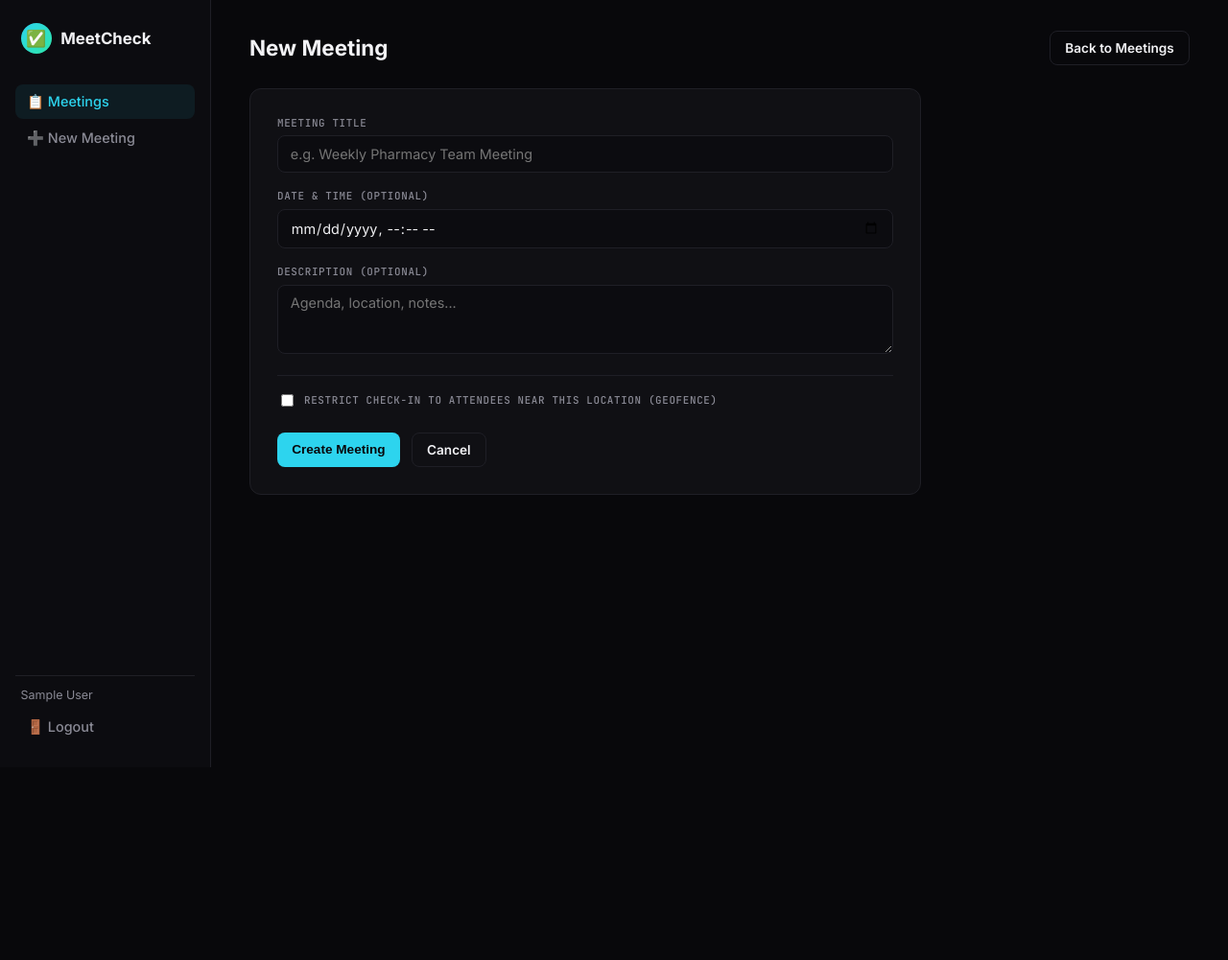
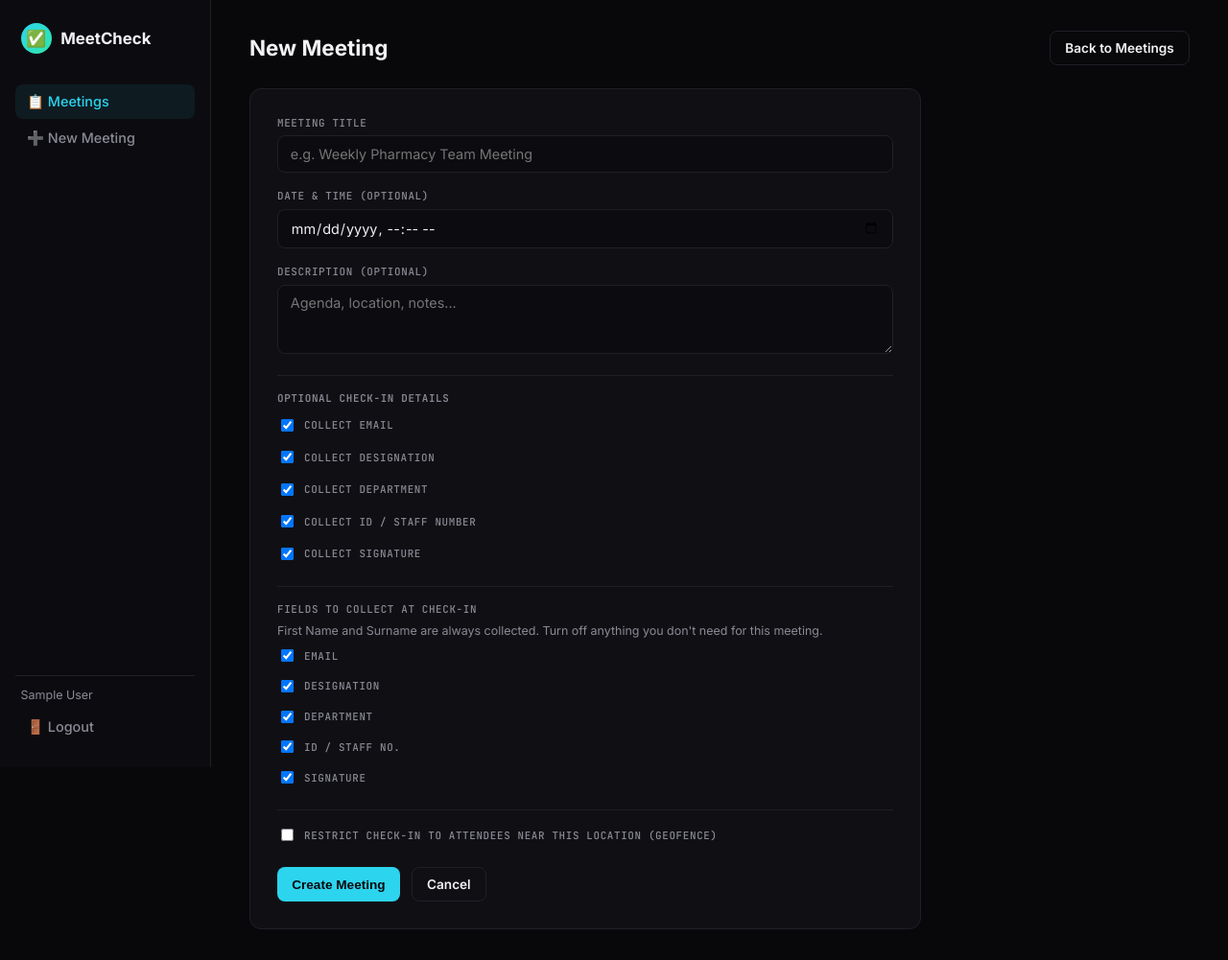
Before and after one commit to Mosescasper/meetcheck, a Flask app: page /meetings/new in a window 1280 px wide. Shown: the whole page at 96% size. Before the commit the page ends 800 px from the top, so only its background shows below. Run offline with Flask 3, Linux system fonts and the light colour scheme; the visitor is signed in with stand-in values (Sample User, id 1).

Commit message:
Make attendance form fields configurable per meeting

```diff
--- a/app.py
+++ b/app.py
@@ -82,6 +82,28 @@ def _parse_geofence_form(form):
         radius = 10
 
     return True, lat, lng, radius
+
+
+# The optional fields an organizer can turn on/off per meeting. Keys match
+# the checkbox `name` in the form and the Meeting column name.
+OPTIONAL_ATTEND_FIELDS = ["email", "designation", "department", "id_number", "signature"]
+
+
+def _parse_field_toggles(form):
+    """Reads which optional fields this meeting's check-in form should
+    collect. Returns a dict like {"collect_email": True, ...}."""
+    return {f"collect_{field}": form.get(f"collect_{field}") == "on" for field in OPTIONAL_ATTEND_FIELDS}
+
+
+def _parse_optional_fields(form):
+    """Returns the per-meeting optional attendance-field settings."""
+    return {
+        "collect_email": form.get("collect_email") == "on",
+        "collect_designation": form.get("collect_designation") == "on",
+        "collect_department": form.get("collect_department") == "on",
+        "collect_id_number": form.get("collect_id_number") == "on",
+        "collect_signature": form.get("collect_signature") == "on",
+    }
 
 
 # ---------------------------------------------------------------------------
@@ -198,6 +220,8 @@ def meeting_new():
             flash(str(e), "danger")
             return render_template("meetings/new.html")
 
+        optional_fields = _parse_optional_fields(request.form)
+
         scheduled_for_val = None
         if scheduled_for_str:
             try:
@@ -214,6 +238,7 @@ def meeting_new():
             geofence_lat=geofence_lat,
             geofence_lng=geofence_lng,
             geofence_radius_m=geofence_radius_m,
+            **_parse_field_toggles(request.form),
         )
         db.session.add(meeting)
         db.session.commit()
@@ -259,6 +284,8 @@ def meeting_edit(meeting_id):
             flash(str(e), "danger")
             return render_template("meetings/edit.html", meeting=meeting)
 
+        optional_fields = _parse_optional_fields(request.form)
+
         scheduled_for_val = None
         if scheduled_for_str:
             try:
@@ -273,6 +300,8 @@ def meeting_edit(meeting_id):
         meeting.geofence_lat = geofence_lat
         meeting.geofence_lng = geofence_lng
         meeting.geofence_radius_m = geofence_radius_m
+        for key, value in _parse_field_toggles(request.form).items():
+            setattr(meeting, key, value)
         db.session.commit()
 
         flash(f"Meeting '{meeting.title}' updated.", "success")
@@ -324,7 +353,11 @@ def meeting_export(meeting_id):
     writer.writerow(["First Name", "Surname", "Email", "Designation", "Department", "ID / Staff No.", "Signed In At"])
     for r in meeting.attendance_records:
         writer.writerow([
-            r.first_name, r.surname, r.email, r.designation, r.department,
+            r.first_name,
+            r.surname,
+            r.email or "",
+            r.designation or "",
+            r.department or "",
             r.id_number or "",
             r.signed_in_at.strftime("%Y-%m-%d %H:%M:%S") if r.signed_in_at else "",
         ])
@@ -355,17 +388,37 @@ def attend(code):
 
         first_name = request.form.get("first_name", "").strip()
         surname = request.form.get("surname", "").strip()
-        email = request.form.get("email", "").strip()
-        designation = request.form.get("designation", "").strip()
-        department = request.form.get("department", "").strip()
-        id_number = request.form.get("id_number", "").strip()
-        signature = request.form.get("signature", "").strip()
+        email = request.form.get("email", "").strip() if meeting.collect_email else ""
+        designation = request.form.get("designation", "").strip() if meeting.collect_designation else ""
+        department = request.form.get("department", "").strip() if meeting.collect_department else ""
+        id_number = request.form.get("id_number", "").strip() if meeting.collect_id_number else ""
+        signature = request.form.get("signature", "").strip() if meeting.collect_signature else ""
         lat_str = request.form.get("latitude", "").strip()
         lng_str = request.form.get("longitude", "").strip()
 
-        missing = not all([first_name, surname, email, designation, department, id_number, signature])
-        if missing:
-            flash("First name, surname, email, designation, department, ID / Staff No., and signature are all required.", "danger")
+        field_values = {
+            "email": email,
+            "designation": designation,
+            "department": department,
+            "id_number": id_number,
+            "signature": signature,
+        }
+        field_labels = {
+            "email": "Email",
+            "designation": "Designation",
+            "department": "Department",
+            "id_number": "ID/Staff No.",
+            "signature": "Signature",
+        }
+
+        missing_labels = ["First name", "Surname"] if not (first_name and surname) else []
+        for field in OPTIONAL_ATTEND_FIELDS:
+            if getattr(meeting, f"collect_{field}") and not field_values[field]:
+                missing_labels.append(field_labels[field])
+
+        if missing_labels:
+            verb = "is" if len(missing_labels) == 1 else "are"
+            flash(f"{', '.join(missing_labels)} {verb} required.", "danger")
             return render_template("meetings/attend.html", meeting=meeting)
 
         latitude = longitude = None
@@ -394,11 +447,11 @@ def attend(code):
             meeting_id=meeting.id,
             first_name=first_name,
             surname=surname,
-            email=email,
-            designation=designation,
-            department=department,
-            id_number=id_number,
-            signature=signature,
+            email=email if meeting.collect_email else None,
+            designation=designation if meeting.collect_designation else None,
+            department=department if meeting.collect_department else None,
+            id_number=id_number if meeting.collect_id_number else None,
+            signature=signature if meeting.collect_signature else None,
             latitude=latitude,
             longitude=longitude,
             ip_address=request.remote_addr,
--- /dev/null
+++ b/templates/meetings/_field_toggles.html
@@ -0,0 +1,62 @@
+<div class="form-group" style="border-top:1px solid var(--border); padding-top:1rem; margin-top:.5rem;">
+  <label style="display:block; font-weight:600; margin-bottom:.75rem;">Optional check-in details</label>
+  <div style="display:grid; gap:.5rem;">
+    <label style="display:flex; align-items:center; gap:.5rem;">
+      <input type="checkbox" name="collect_email" {% if not meeting or meeting.collect_email %}checked{% endif %} style="width:auto;">
+      Collect email
+    </label>
+    <label style="display:flex; align-items:center; gap:.5rem;">
+      <input type="checkbox" name="collect_designation" {% if not meeting or meeting.collect_designation %}checked{% endif %} style="width:auto;">
+      Collect designation
+    </label>
+    <label style="display:flex; align-items:center; gap:.5rem;">
+      <input type="checkbox" name="collect_department" {% if not meeting or meeting.collect_department %}checked{% endif %} style="width:auto;">
+      Collect department
+    </label>
+    <label style="display:flex; align-items:center; gap:.5rem;">
+      <input type="checkbox" name="collect_id_number" {% if not meeting or meeting.collect_id_number %}checked{% endif %} style="width:auto;">
+      Collect ID / staff number
+    </label>
+    <label style="display:flex; align-items:center; gap:.5rem;">
+      <input type="checkbox" name="collect_signature" {% if not meeting or meeting.collect_signature %}checked{% endif %} style="width:auto;">
+      Collect signature
+    </label>
+  </div>
+</div>
+{# Shared field-toggle checkboxes, included from meetings/new.html and
+   meetings/edit.html. Expects an optional `meeting` variable (present on
+   edit, absent on new -- on new, everything defaults to checked). #}
+<div class="form-group" style="border-top:1px solid var(--border); padding-top:1rem; margin-top:.5rem;">
+  <label style="display:block; margin-bottom:.5rem;">Fields to collect at check-in</label>
+  <p style="font-size:.78rem; color:var(--text-muted); margin:0 0 .6rem;">
+    First Name and Surname are always collected. Turn off anything you don't need for this meeting.
+  </p>
+
+  <div style="display:flex; flex-direction:column; gap:.4rem;">
+    <label style="display:flex; align-items:center; gap:.5rem; cursor:pointer; font-weight:normal;">
+      <input type="checkbox" name="collect_email" style="width:auto;"
+             {% if not meeting or meeting.collect_email %}checked{% endif %}>
+      Email
+    </label>
+    <label style="display:flex; align-items:center; gap:.5rem; cursor:pointer; font-weight:normal;">
+      <input type="checkbox" name="collect_designation" style="width:auto;"
+             {% if not meeting or meeting.collect_designation %}checked{% endif %}>
+      Designation
+    </label>
+    <label style="display:flex; align-items:center; gap:.5rem; cursor:pointer; font-weight:normal;">
+      <input type="checkbox" name="collect_department" style="width:auto;"
+             {% if not meeting or meeting.collect_department %}checked{% endif %}>
+      Department
+    </label>
+    <label style="display:flex; align-items:center; gap:.5rem; cursor:pointer; font-weight:normal;">
+      <input type="checkbox" name="collect_id_number" style="width:auto;"
+             {% if not meeting or meeting.collect_id_number %}checked{% endif %}>
+      ID / Staff No.
+    </label>
+    <label style="display:flex; align-items:center; gap:.5rem; cursor:pointer; font-weight:normal;">
+      <input type="checkbox" name="collect_signature" style="width:auto;"
+             {% if not meeting or meeting.collect_signature %}checked{% endif %}>
+      Signature
+    </label>
+  </div>
+</div>
--- a/templates/meetings/edit.html
+++ b/templates/meetings/edit.html
@@ -26,6 +26,9 @@
                 placeholder="Agenda, location, notes...">{{ meeting.description or '' }}</textarea>
     </div>
 
+    {% include "meetings/_field_toggles.html" %}
+
+    {% include "meetings/_field_toggles.html" %}
     {% include "meetings/_geofence_fields.html" %}
 
     <div class="form-actions">
--- a/templates/meetings/new.html
+++ b/templates/meetings/new.html
@@ -25,6 +25,8 @@
                 placeholder="Agenda, location, notes..."></textarea>
     </div>
 
+    {% include "meetings/_field_toggles.html" %}
+
     {% include "meetings/_geofence_fields.html" %}
 
     <div class="form-actions">
```
Also changed, not shown: models.py (+13 -5 lines), templates/meetings/attend.html (+10 -0 lines), templates/meetings/detail.html (+10 -4 lines).
